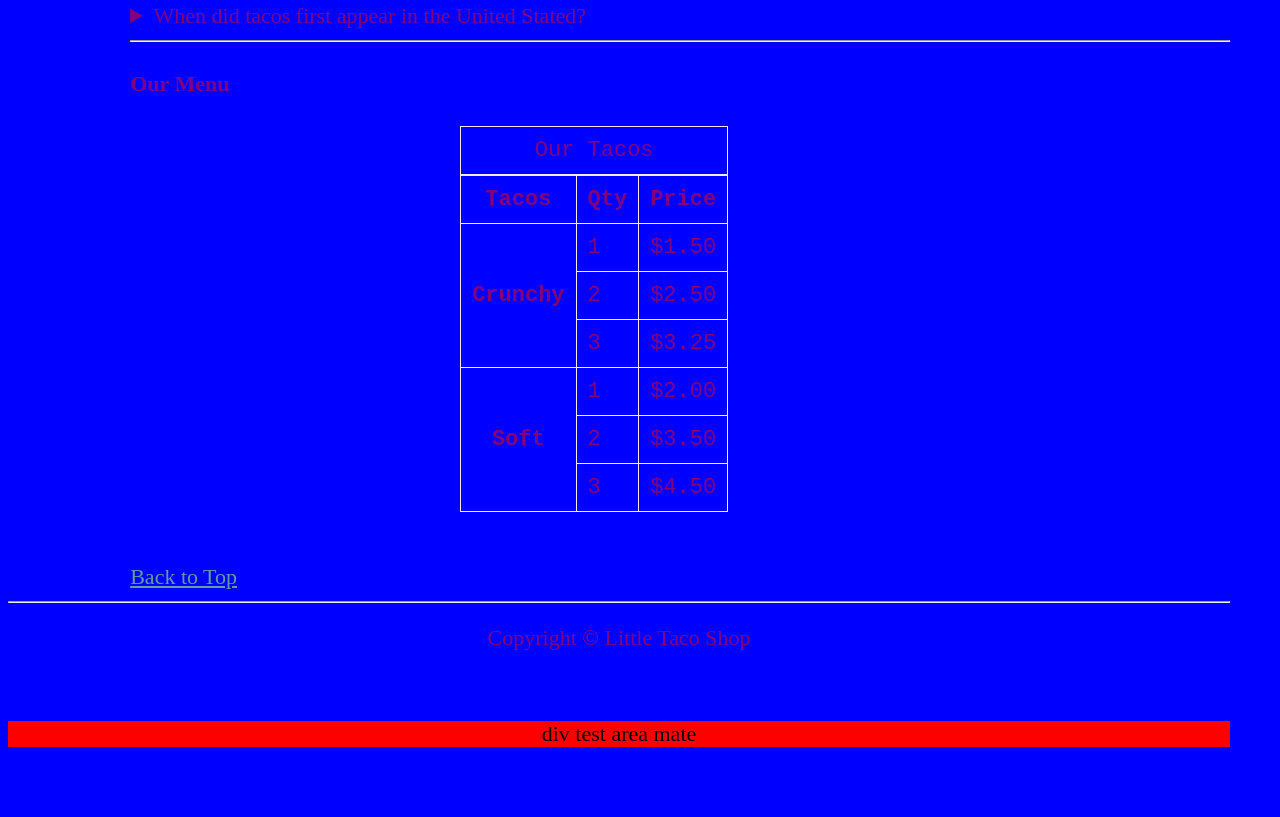
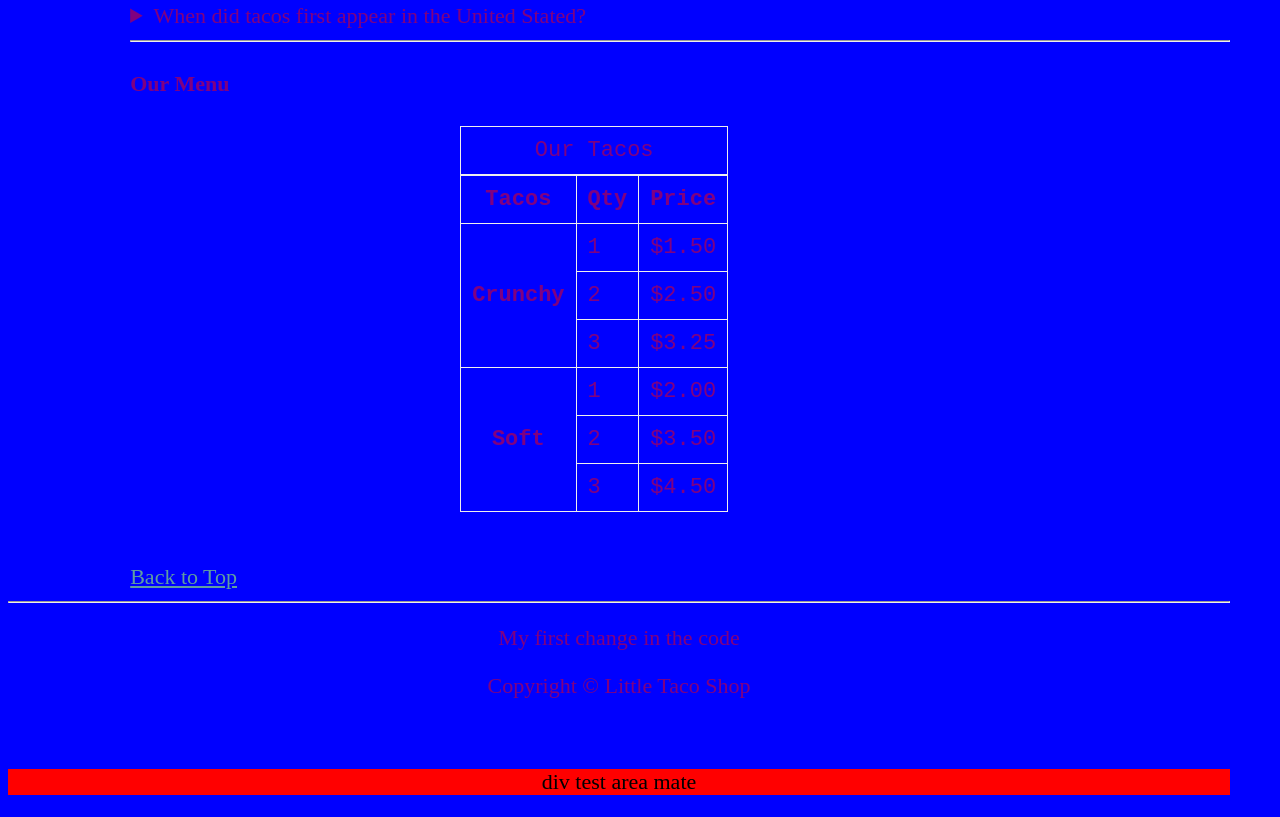
Before and after one commit to karminslynn/karminslynn.github.io, a plain HTML site: page index.html in a window 1280 px wide. Shown: the part 813-1630 px from the top of the page. Before the commit the page ends 1582 px from the top, so only its background shows below. Drawn offline with Linux system fonts and the light colour scheme.

Commit message:
Just a test to see how things work. ok.

```diff
--- a/index.html
+++ b/index.html
@@ -43,6 +43,7 @@
     <hr>
 
     <main>
+
 
 
 
@@ -126,7 +127,7 @@
 
     <footer>
 
-
+        <p>My first change in the code</p>
         <p>Copyright &copy; Little Taco Shop</p>
         <br>
 
```
